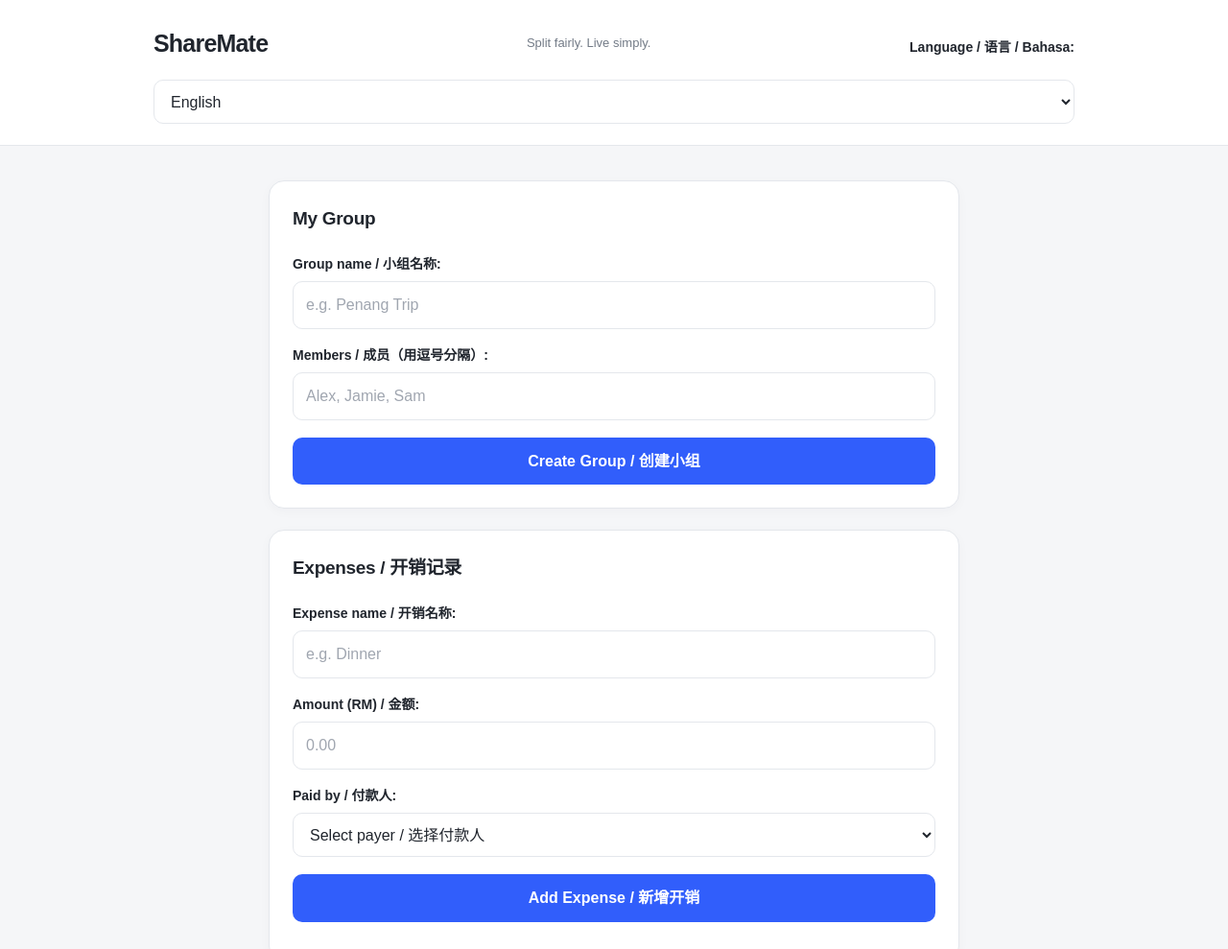
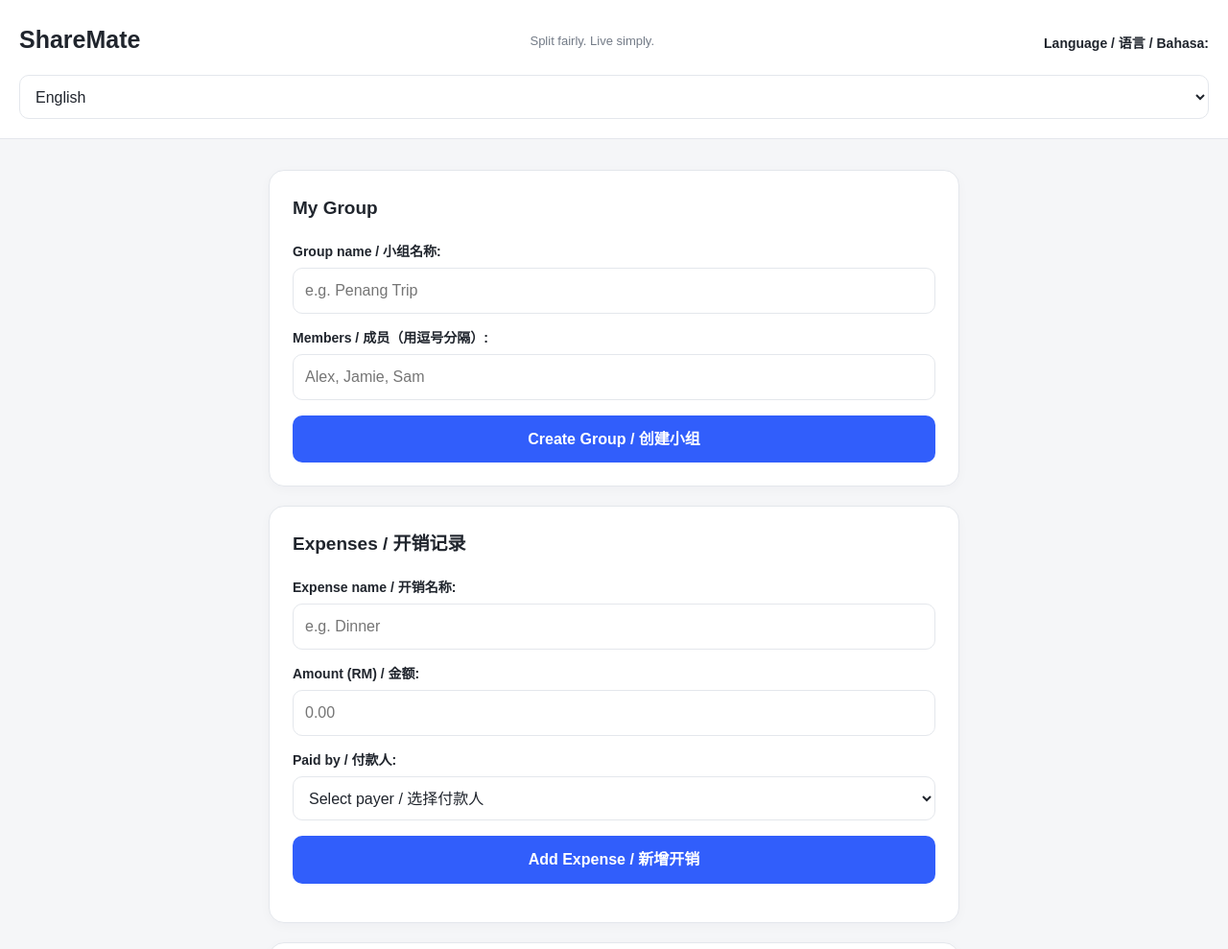
Before and after one commit to jyng1252-maker/sharemate, a plain HTML site: page index.html in a window 1280 px wide. Shown: the top 989 px of the page at 96% size. Drawn offline with Linux system fonts and the light colour scheme.

Commit message:
Update index.html

```diff
--- a/index.html
+++ b/index.html
@@ -13,8 +13,9 @@
   <title>ShareMate - Shared Expenses</title>
 
   <!-- CSS styles / 网页样式 -->
+
 <style>
-    /* Design tokens / 统一管理颜色和圆角 */
+  /* Shared design colors / 全站共用的颜色 */
   :root {
     --bg: #f5f6f8;
     --surface: #ffffff;
@@ -23,10 +24,9 @@
     --border: #e4e7ec;
     --primary: #315efb;
     --primary-hover: #244bd0;
-      --radius: 16px;
   }
 
-    /* Consistent sizing / 统一元素尺寸计算方式 */
+  /* Consistent element sizing / 统一元素尺寸计算 */
   * {
     box-sizing: border-box;
   }
@@ -41,14 +41,14 @@
     line-height: 1.6;
   }
 
-    /* Header / 顶部区域 */
+  /* Header layout / 顶部布局 */
   header {
     display: flex;
     align-items: center;
     justify-content: space-between;
     flex-wrap: wrap;
     gap: 16px;
-      padding: 22px max(20px, calc((100% - 960px) / 2));
+    padding: 20px;
     background: var(--surface);
     border-bottom: 1px solid var(--border);
   }
@@ -56,109 +56,92 @@
   header h1 {
     margin: 0;
     font-size: 25px;
-      letter-spacing: -0.8px;
   }
 
   header p {
-      margin: 2px 0 0;
+    margin: 4px 0 0;
     color: var(--muted);
     font-size: 13px;
   }
 
-    /* Main content / 主内容宽度 */
+  /* Center the main content / 将主内容居中 */
   main {
     width: min(100% - 32px, 720px);
-      margin: 36px auto;
+    margin: 32px auto;
   }
 
-    /* Content cards / 内容卡片 */
+  /* White cards / 白色内容卡片 */
   section {
-      margin-bottom: 22px;
+    margin-bottom: 20px;
     padding: 24px;
     background: var(--surface);
     border: 1px solid var(--border);
-      border-radius: var(--radius);
+    border-radius: 16px;
     box-shadow: 0 3px 12px rgba(20, 30, 50, 0.03);
   }
 
   /* Section headings / 区块标题 */
   h2 {
-      margin: 0 0 20px;
+    margin: 0 0 18px;
     font-size: 19px;
-      letter-spacing: -0.3px;
   }
 
-    /* Form labels / 输入框说明文字 */
+  /* Form labels / 输入说明 */
   label {
     display: block;
-      margin: 16px 0 7px;
-      color: var(--text);
+    margin: 14px 0 6px;
     font-size: 14px;
     font-weight: 600;
   }
 
-    /* Input fields and dropdowns / 输入框和下拉选单 */
+  /* Inputs and dropdowns / 输入框和下拉选单 */
   input,
   select {
     display: block;
     width: 100%;
     min-height: 46px;
-      padding: 11px 13px;
+    padding: 10px 12px;
     border: 1px solid var(--border);
     border-radius: 10px;
-      background: var(--surface);
+    background: white;
     color: var(--text);
     font: inherit;
-      outline: none;
-      transition: border-color 0.2s, box-shadow 0.2s;
   }
 
-    input::placeholder {
-      color: #a0a6b0;
+  /* Focus effect / 输入时的高亮效果 */
+  input:focus,
+  select:focus {
+    outline: 2px solid rgba(49, 94, 251, 0.25);
+    border-color: var(--primary);
   }
 
-    /* Focus state / 输入时的高亮效果 */
-    input:focus,
-    select:focus {
-      border-color: var(--primary);
-      box-shadow: 0 0 0 3px rgba(49, 94, 251, 0.12);
-    }
-
-    /* Buttons / 按钮基础样式 */
+  /* Primary buttons / 主要按钮 */
   button {
-      display: inline-flex;
-      align-items: center;
-      justify-content: center;
+    display: block;
     width: 100%;
     min-height: 46px;
-      margin-top: 18px;
+    margin-top: 16px;
     padding: 12px 16px;
     border: none;
     border-radius: 10px;
     background: var(--primary);
-      color: #ffffff;
+    color: white;
     font: inherit;
     font-weight: 600;
     cursor: pointer;
-      transition: background 0.2s, transform 0.15s;
+    transition: background 0.2s;
   }
 
-    /* Button hover effect / 鼠标悬停效果 */
   button:hover {
     background: var(--primary-hover);
   }
 
-    button:active {
-      transform: scale(0.99);
-    }
-
-    /* Expense and settlement lists / 开销及结算列表 */
+  /* Expense and settlement lists / 开销与结算列表 */
   ul {
     padding: 0;
     list-style: none;
   }
 
-    /* List items / 列表项目 */
   li {
     padding: 12px 0;
     border-bottom: 1px solid var(--border);
@@ -169,7 +152,7 @@
     border-bottom: none;
   }
 
-    /* Total expenses / 总开销数字 */
+  /* Total amount / 总开销 */
   #totalExpenses {
     color: var(--primary);
     font-size: 22px;
@@ -183,10 +166,10 @@
     font-size: 13px;
   }
 
-    /* Tablet and mobile / 平板和手机布局 */
+  /* Mobile layout / 手机屏幕布局 */
   @media (max-width: 600px) {
     header {
-        padding: 18px 16px;
+      padding: 16px;
     }
 
     header h1 {
@@ -201,27 +184,12 @@
     section {
       padding: 18px;
       margin-bottom: 16px;
-        border-radius: 13px;
-      }
-
-      h2 {
-        font-size: 18px;
     }
 
     input,
     select,
     button {
       min-height: 48px;
-      }
-    }
-
-    /* Respect reduced-motion preferences / 尊重用户减少动画的设置 */
-    @media (prefers-reduced-motion: reduce) {
-      *,
-      *::before,
-      *::after {
-        scroll-behavior: auto !important;
-        transition: none !important;
     }
   }
 </style>
```
Lines whose indentation alone changed are shown as unchanged.
